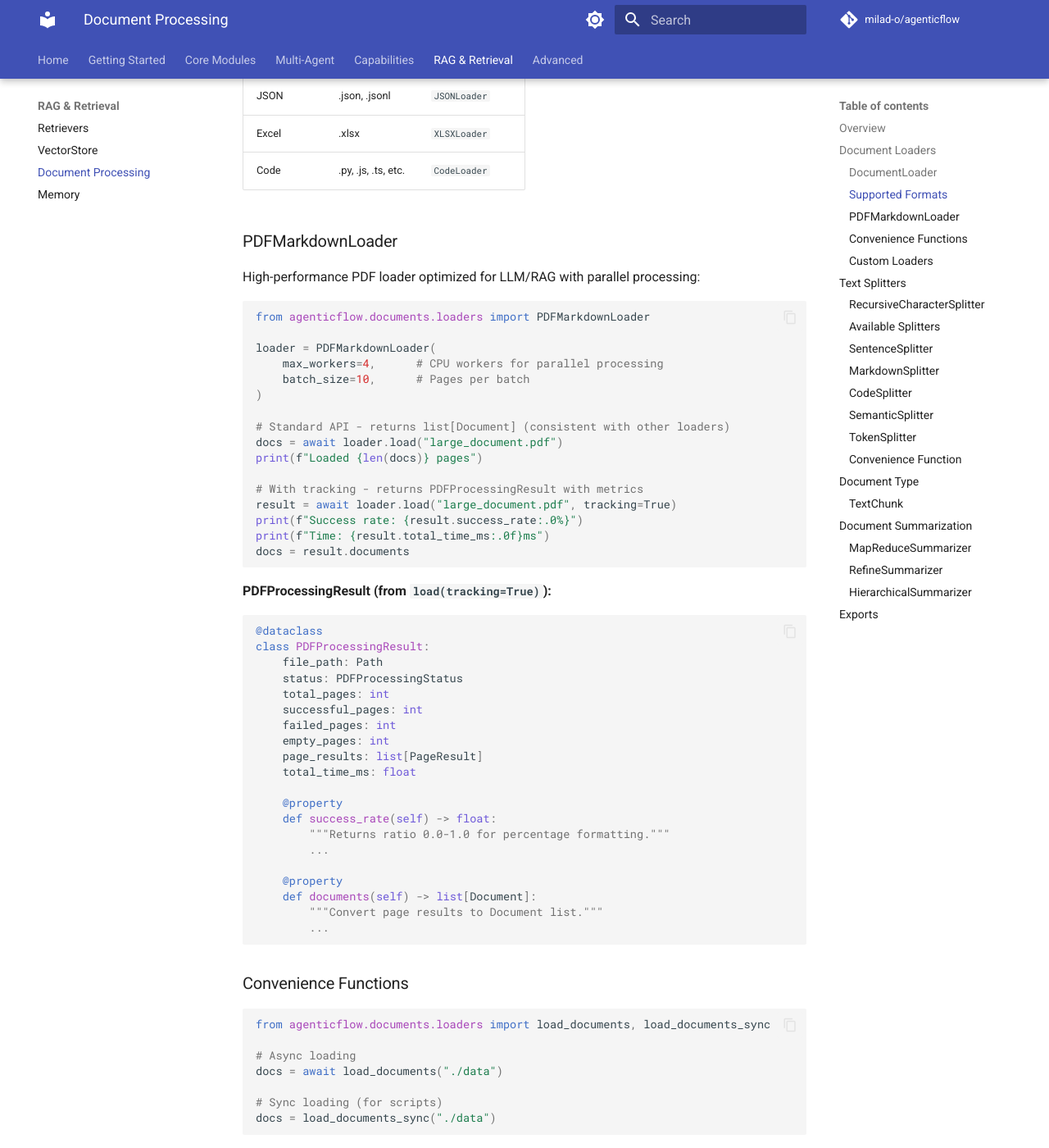
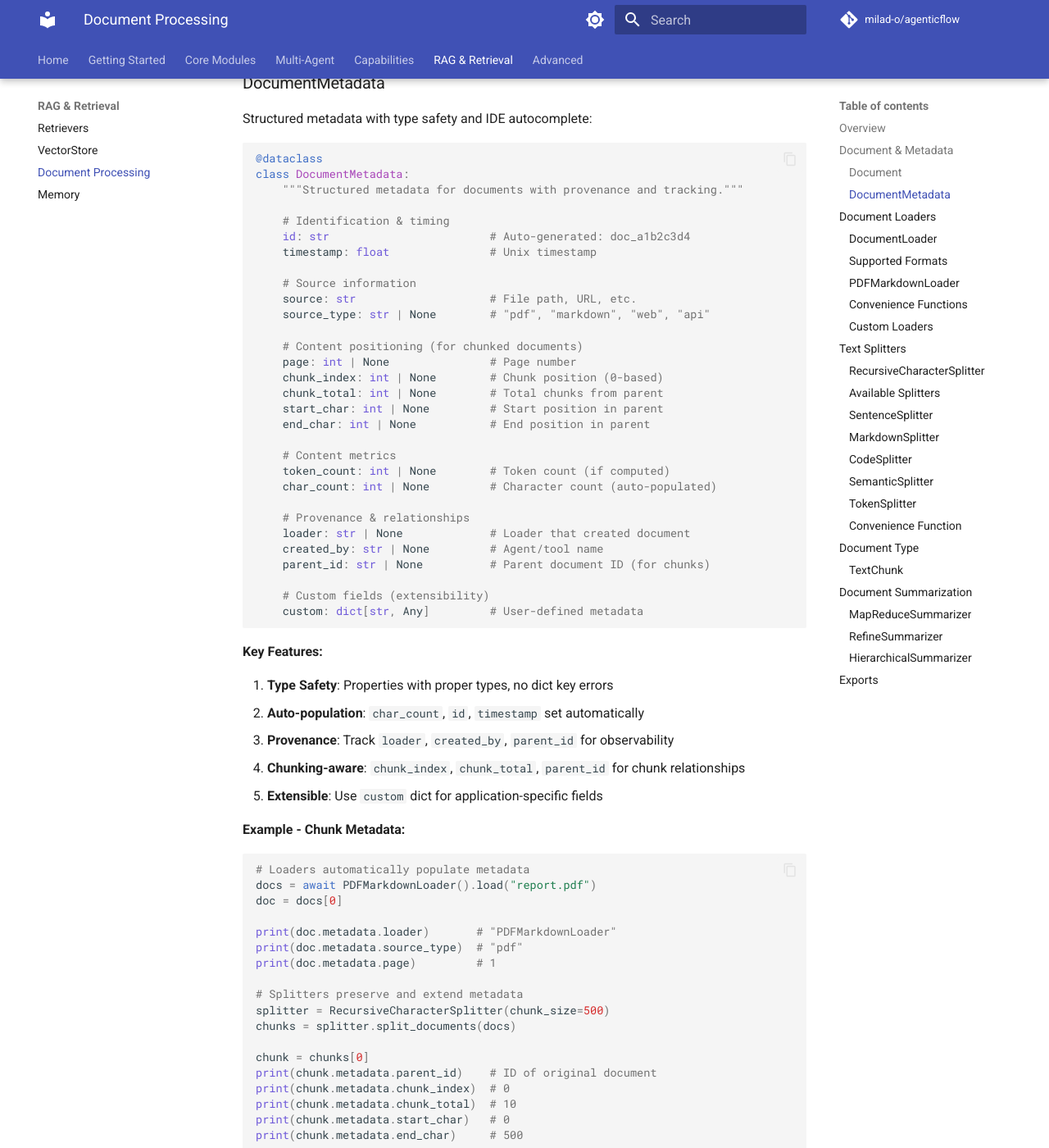
Before and after one commit to milad-o/cogent, an MkDocs documentation site: the page built from docs/document.md, in a window 1280 px wide and 1400 px high, scrolled down 1461 px. Shown: the whole window at 82% size. Built offline with MkDocs 1.6.1 and Material for MkDocs 9.7.7, drawn with Linux system fonts in a browser that asks for light colours; comment, search, counter and statistics services are not loaded; the version menu is left out; some of the changed text lies outside the part shown.

Commit message:
feat(docs): complete v1.15.0 documentation and version bump
Phase 7: Documentation
- Updated docs/document.md with comprehensive DocumentMetadata section
- Updated docs/vectorstore.md with DocumentMetadata usage examples
- Updated CHANGELOG.md with v1.15.0 entry and migration guide
- Updated README.md with v1.15.0 announcement

Phase 8: Version Bump
- Updated pyproject.toml version: 1.14.5 -> 1.15.0

All phases complete (0-8). Ready for release.

````diff
--- a/docs/document.md
+++ b/docs/document.md
@@ -5,25 +5,161 @@ The `agenticflow.documents` module provides comprehensive document loading, text
 ## Overview
 
 The document module includes:
-- **Loaders**: Load documents from various file formats
-- **Splitters**: Chunk text for embedding and retrieval
+- **Document & DocumentMetadata**: Type-safe document structure with rich metadata
+- **Loaders**: Load documents from various file formats with automatic metadata population
+- **Splitters**: Chunk text for embedding and retrieval while preserving metadata
 - **Summarizers**: Handle documents exceeding LLM context limits
 
 ```python
 from agenticflow.documents import (
     Document,
+    DocumentMetadata,
     DocumentLoader,
     RecursiveCharacterSplitter,
 )
 
-# Load documents
+# Load documents - metadata automatically populated
 loader = DocumentLoader()
 docs = await loader.load_directory("./documents")
 
-# Split into chunks
+# Access structured metadata
+for doc in docs:
+    print(f"Source: {doc.source}")
+    print(f"Type: {doc.metadata.source_type}")
+    print(f"Page: {doc.metadata.page}")
+
+# Split into chunks - metadata preserved
 splitter = RecursiveCharacterSplitter(chunk_size=1000, chunk_overlap=200)
 chunks = splitter.split_documents(docs)
 ```
+
+---
+
+## Document & Metadata
+
+### Document
+
+Core document type used throughout agenticflow:
+
+```python
+from agenticflow.documents import Document, DocumentMetadata
+
+# Create with structured metadata
+doc = Document(
+    text="Document content...",
+    metadata=DocumentMetadata(
+        source="report.pdf",
+        source_type="pdf",
+        page=5,
+        loader="PDFMarkdownLoader"
+    )
+)
+
+# Convenience properties
+print(doc.id)        # doc_a1b2c3d4e5f6g7h8
+print(doc.source)    # report.pdf
+print(doc.page)      # 5
+
+# Access full metadata
+print(doc.metadata.char_count)  # Auto-populated
+print(doc.metadata.timestamp)   # Creation time
+```
+
+### DocumentMetadata
+
+Structured metadata with type safety and IDE autocomplete:
+
+```python
+@dataclass
+class DocumentMetadata:
+    """Structured metadata for documents with provenance and tracking."""
+
+    # Identification & timing
+    id: str                        # Auto-generated: doc_a1b2c3d4
+    timestamp: float               # Unix timestamp
+
+    # Source information
+    source: str                    # File path, URL, etc.
+    source_type: str | None        # "pdf", "markdown", "web", "api"
+
+    # Content positioning (for chunked documents)
+    page: int | None               # Page number
+    chunk_index: int | None        # Chunk position (0-based)
+    chunk_total: int | None        # Total chunks from parent
+    start_char: int | None         # Start position in parent
+    end_char: int | None           # End position in parent
+
+    # Content metrics
+    token_count: int | None        # Token count (if computed)
+    char_count: int | None         # Character count (auto-populated)
+
+    # Provenance & relationships
+    loader: str | None             # Loader that created document
+    created_by: str | None         # Agent/tool name
+    parent_id: str | None          # Parent document ID (for chunks)
+
+    # Custom fields (extensibility)
+    custom: dict[str, Any]         # User-defined metadata
+```
+
+**Key Features:**
+
+1. **Type Safety**: Properties with proper types, no dict key errors
+2. **Auto-population**: `char_count`, `id`, `timestamp` set automatically
+3. **Provenance**: Track `loader`, `created_by`, `parent_id` for observability
+4. **Chunking-aware**: `chunk_index`, `chunk_total`, `parent_id` for chunk relationships
+5. **Extensible**: Use `custom` dict for application-specific fields
+
+**Example - Chunk Metadata:**
+
+```python
+# Loaders automatically populate metadata
+docs = await PDFMarkdownLoader().load("report.pdf")
+doc = docs[0]
+
+print(doc.metadata.loader)       # "PDFMarkdownLoader"
+print(doc.metadata.source_type)  # "pdf"
+print(doc.metadata.page)         # 1
+
+# Splitters preserve and extend metadata
+splitter = RecursiveCharacterSplitter(chunk_size=500)
+chunks = splitter.split_documents(docs)
+
+chunk = chunks[0]
+print(chunk.metadata.parent_id)    # ID of original document
+print(chunk.metadata.chunk_index)  # 0
+print(chunk.metadata.chunk_total)  # 10
+print(chunk.metadata.start_char)   # 0
+print(chunk.metadata.end_char)     # 500
+```
+
+**Serialization:**
+
+```python
+# To dict (for storage/API)
+data = doc.to_dict()
+# {
+#   "text": "...",
+#   "metadata": {
+#     "id": "doc_...",
+#     "source": "file.txt",
+#     "char_count": 1234,
+#     ...
+#   }
+# }
+
+# From dict (backward compatible - collects unknown fields into custom)
+doc = Document.from_dict({
+    "text": "...",
+    "metadata": {
+        "source": "file.txt",
+        "custom_field": "value"  # Goes into metadata.custom
+    }
+})
+print(doc.metadata.custom["custom_field"])  # "value"
+```
+
+---
 
 ## Document Loaders
 
--- a/pyproject.toml
+++ b/pyproject.toml
@@ -1,6 +1,6 @@
 [project]
 name = "agenticflow"
-version = "1.14.5"
+version = "1.15.0"
 description = "A production-grade multi-agent framework for building AI applications"
 readme = "README.md"
 license = { text = "MIT" }
````
Also changed, not shown: CHANGELOG.md (+128 -0 lines), README.md (+33 -26 lines), commit_msg.txt (added, +12 -0 lines), docs/vectorstore.md (+45 -7 lines).
